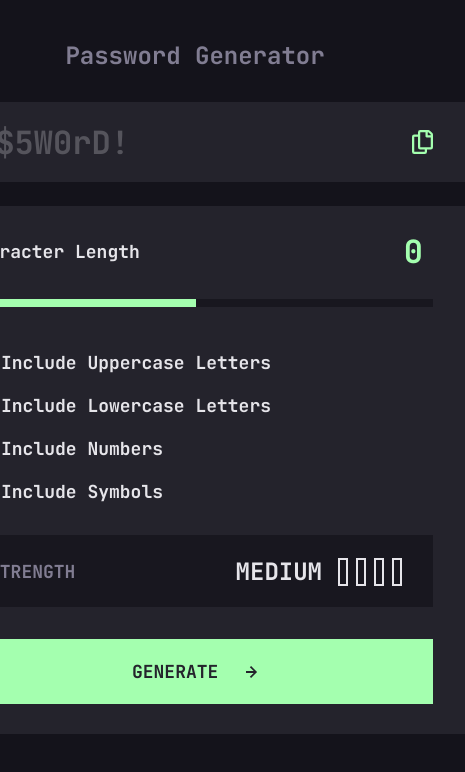
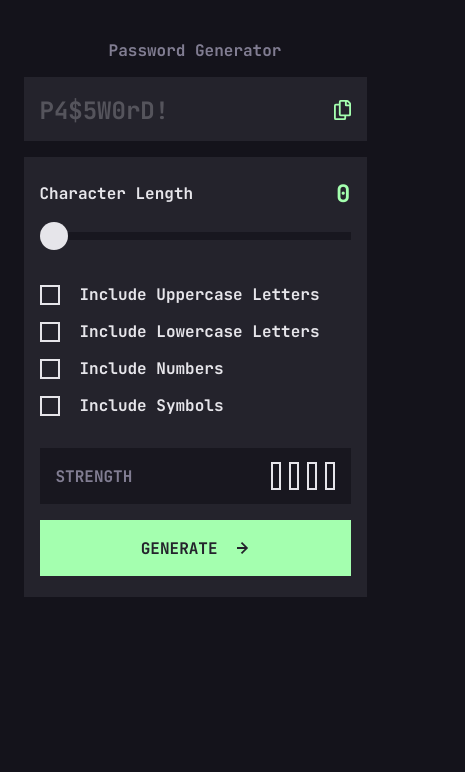
Before and after one commit to lashasaata/Password-generator-app, a plain HTML site: page index.html in a window 390 px wide. Shown: the whole page, 465 px wide, since content can reach past the window. Drawn offline with Linux system fonts and the light colour scheme.

Commit message:
add styles for mobile version

```diff
--- a/style.css
+++ b/style.css
@@ -51,7 +51,9 @@ header {
 }
 #copyIcon:hover {
   cursor: pointer;
-  filter: white;
+}
+#copyIcon:hover path {
+  fill: white;
 }
 main {
   display: flex;
@@ -113,8 +115,7 @@ h2 {
 }
 #progress {
   position: absolute;
-  width: 50%;
-  max-width: 475px;
+  width: 0%;
   height: 8px;
   left: 1px;
   flex-grow: 0;
@@ -179,6 +180,7 @@ h2 {
 #level {
   font-size: 2.4rem;
   color: #e6e5ea;
+  display: none;
 }
 .dificulty {
   display: flex;
@@ -202,13 +204,13 @@ h2 {
 }
 .weak #level2,
 .weak #level1 {
-  background-color: #18171f;
+  background-color: #fb7c58;
   border: none;
 }
 .medium #level3,
 .medium #level2,
 .medium #level1 {
-  background-color: #24232c;
+  background-color: #f8cd65;
   border: none;
 }
 .strong #level4,
@@ -218,6 +220,7 @@ h2 {
   background-color: #a4ffaf;
   border: none;
 }
+/*  */
 #generate {
   width: 476px;
   height: 65px;
@@ -231,13 +234,7 @@ h2 {
   cursor: pointer;
   background-color: #24232c;
   border: solid 2px #a4ffaf;
-}
-#generate:hover #generate span {
   color: red;
-}
-#generate span,
-#generate img {
-  pointer-events: none;
 }
 #generate span {
   margin-right: 24px;
@@ -246,3 +243,88 @@ h2 {
   color: #24232c;
   font-family: "JetBrains Mono";
 }
+#generate:hover span {
+  color: #a4ffaf;
+}
+#generate:hover img path {
+  color: #a4ffaf;
+}
+@media (max-width: 425px) {
+  header {
+    font-size: 1.6rem;
+  }
+  .display {
+    width: 343px;
+    height: 64px;
+    padding: 17px 15.5px 15px 16px;
+    margin-top: 16px;
+  }
+  #result {
+    font-size: 2.4rem;
+  }
+  #copyIcon {
+    width: 17.5px;
+    height: 20px;
+  }
+  #copySpan {
+    font-size: 1.5rem;
+  }
+  main {
+    width: 343px;
+    height: 440px;
+    margin-top: 16px;
+  }
+  .heading {
+    width: 311px;
+    display: flex;
+    justify-content: space-between;
+    align-items: center;
+    margin-top: 21px;
+    gap: 0px;
+  }
+  h2 {
+    font-size: 1.6rem;
+  }
+  #value {
+    font-size: 2.4rem;
+  }
+  .rangeDiv {
+    margin-top: 23px;
+  }
+  #range {
+    width: 311px;
+  }
+  .checks {
+    gap: 16px;
+    margin-left: 16px;
+  }
+  .choose {
+    gap: 20px;
+  }
+  .choose span {
+    font-size: 1.6rem;
+  }
+  .levelSection {
+    width: 311px;
+    height: 56px;
+    padding: 14px 16px;
+  }
+  .levelSection span {
+    font-size: 1.6rem;
+  }
+  #level {
+    font-size: 1.8rem;
+  }
+  .dificulty {
+    gap: 16px;
+  }
+  #generate {
+    width: 311px;
+    height: 56px;
+    margin-top: 16px;
+  }
+  #generate span {
+    font-size: 1.6rem;
+    margin-right: 16px;
+  }
+}
```
